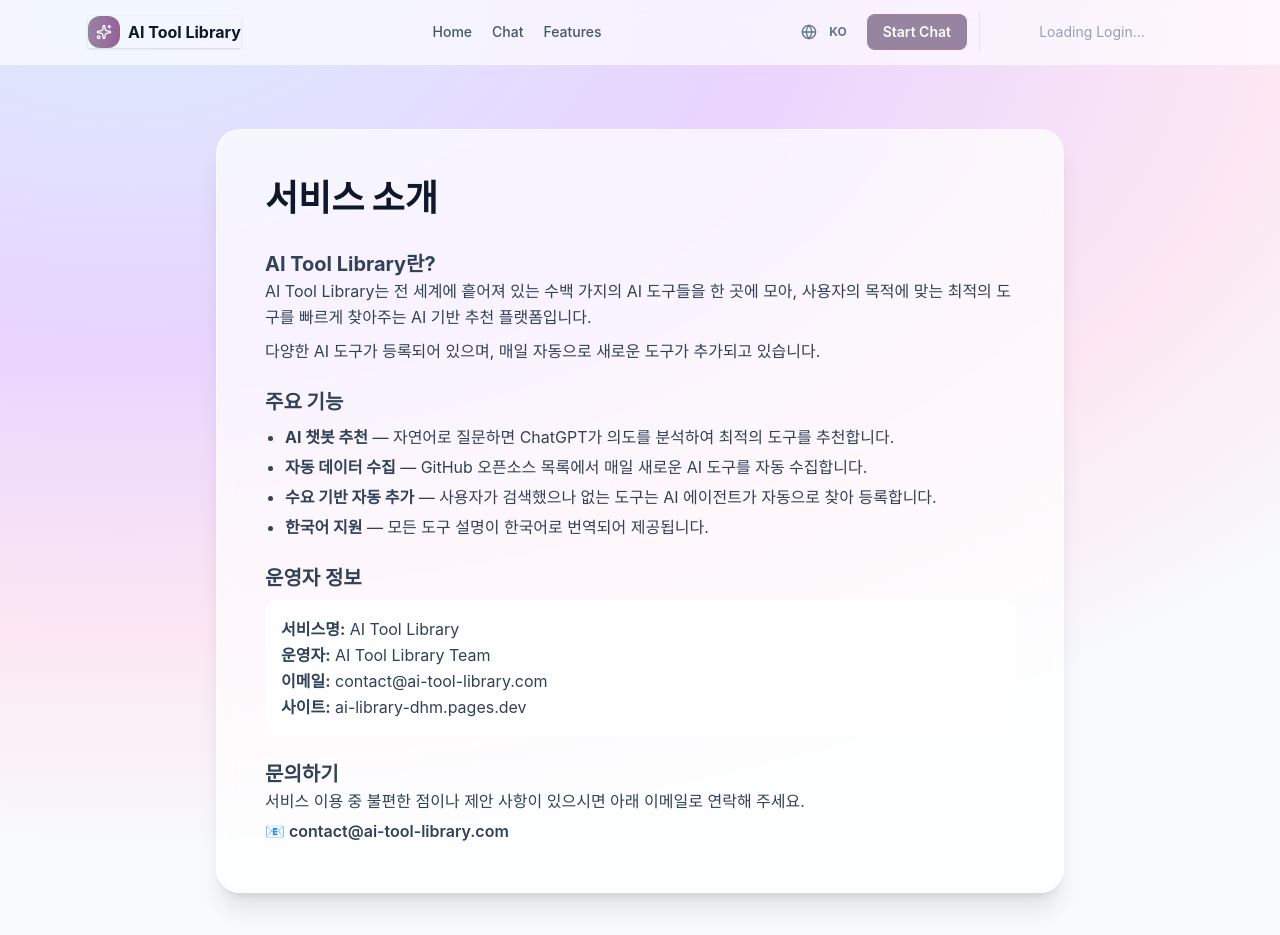
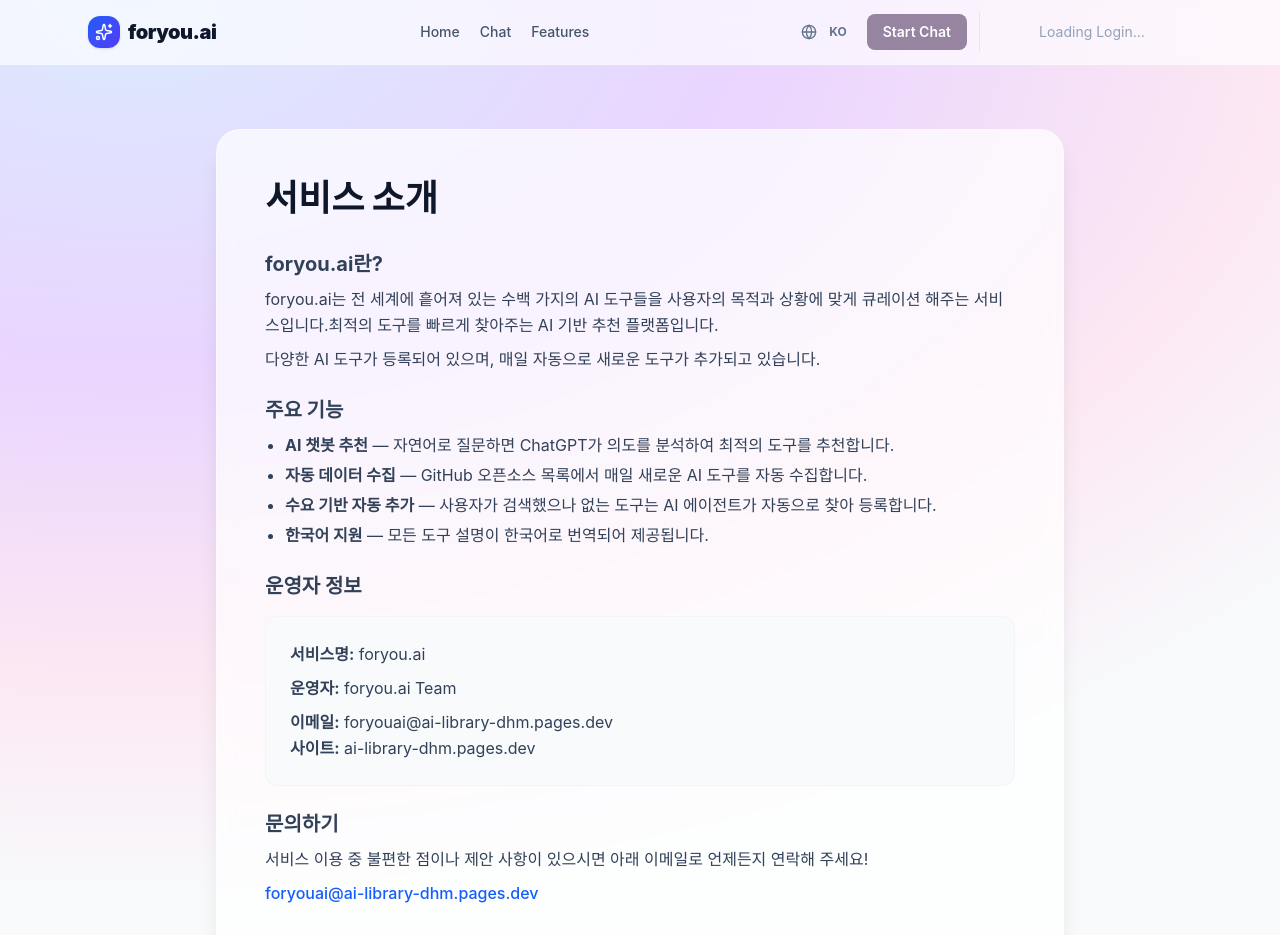
Before and after one commit to welcomegimchigang/AI_library, a React (Vite) app: page /about in a window 1280 px wide. Shown: the top 935 px of the page. Built offline with nearby package versions, Linux system fonts and the light colour scheme; no server answers.

Commit message:
feat: rebrand to foryou.ai and refine chatbot intent classification

```diff
--- a/index.html
+++ b/index.html
@@ -4,10 +4,10 @@
 <head>
   <meta charset="UTF-8" />
   <meta name="viewport" content="width=device-width, initial-scale=1.0" />
-  <title>AI Tool Library - 맞춤형 AI 도구 탐색기</title>
+  <title>foryou.ai - 맞춤형 AI 도구 탐색기</title>
   <meta name="description" content="나에게 딱 맞는 AI 도구를 찾아보세요. 목적에 맞는 카테고리와 구체적인 필터링으로 빠르게 추천합니다." />
   <!-- Open Graph Meta Tags -->
-  <meta property="og:title" content="AI Tool Library" />
+  <meta property="og:title" content="foryou.ai" />
   <meta property="og:description" content="목적과 상황에 딱 맞는 AI 도구를 한곳에서 빠르게 찾아보세요!" />
   <meta property="og:image" content="https://www.damoa.ai/default-0.png" />
   <meta property="og:url" content="https://your-domain.com" />
--- a/src/components/footer.tsx
+++ b/src/components/footer.tsx
@@ -11,9 +11,9 @@
   return (
     <footer className="border-t border-white/20 bg-white/60 py-10 backdrop-blur">
       <div className="mx-auto flex w-full max-w-6xl flex-col gap-4 px-4 text-sm text-slate-600 md:flex-row md:items-center md:justify-between md:px-6">
-        <p>
-          © {new Date().getFullYear()} AI Tool Library. All rights reserved.
-        </p>
+        <div className="text-sm text-slate-400">
+          © {new Date().getFullYear()} foryou.ai. All rights reserved.
+        </div>
         <div className="flex items-center gap-4">
           {links.map((link) => (
             <Link
--- a/src/components/header.tsx
+++ b/src/components/header.tsx
@@ -35,15 +35,12 @@
   return (
     <header className="sticky top-0 z-30 border-b border-white/20 bg-white/65 backdrop-blur-xl">
       <div className="mx-auto flex h-16 w-full max-w-6xl items-center justify-between px-4 md:px-6">
-        <Link
-          to="/"
-          className="flex items-center gap-2 text-slate-900 shadow-sm"
-        >
-          <span className="rounded-xl bg-gradient-to-r from-[color:var(--primary)] to-[color:var(--accent)] p-2 text-white">
-            <Sparkles size={16} />
-          </span>
-          <span className="text-sm font-bold md:text-base">
-            AI Tool Library
+        <Link to="/" className="flex items-center gap-2">
+          <div className="flex h-8 w-8 items-center justify-center rounded-xl bg-gradient-to-br from-blue-600 to-indigo-600 text-white shadow-sm">
+            <Sparkles size={18} />
+          </div>
+          <span className="text-xl font-black tracking-tight text-slate-900 leading-none">
+            foryou.ai
           </span>
         </Link>
 
--- a/src/locales/en/translation.json
+++ b/src/locales/en/translation.json
@@ -8,9 +8,9 @@
     "logout": "Logout"
   },
   "home": {
-    "heroBadge": "AI Tool Library",
+    "heroBadge": "foryou.ai",
     "heroTitle1": "Discover the precise AI tools",
-    "heroTitle2": "you need, instantly.",
+    "heroTitle2": "tailored for your tasks",
     "heroDesc": "A conversational curation platform that connects you with the perfect AI tools for your objectives in a single prompt.",
     "ctaStart": "Start Now",
     "ctaExplore": "Explore Tools"
@@ -29,6 +29,6 @@
     "privacy": "Privacy Policy",
     "contact": "Contact",
     "email": "Email Update",
-    "allRightsReserved": "© 2024 AI Tool Library. All rights reserved."
+    "allRightsReserved": "© 2024 foryou.ai. All rights reserved."
   }
 }
--- a/src/locales/ko/translation.json
+++ b/src/locales/ko/translation.json
@@ -8,10 +8,10 @@
     "logout": "로그아웃"
   },
   "home": {
-    "heroBadge": "AI Tool Library",
-    "heroTitle1": "필요한 AI 도구를",
-    "heroTitle2": "가장 빠르게 추천받으세요",
-    "heroDesc": "질문 한 번이면 목적에 맞는 AI 도구를 추천하고, 바로 실행까지 연결해주는 채팅형 탐색 경험입니다.",
+    "heroBadge": "foryou.ai",
+    "heroTitle1": "내 작업에 딱 맞는",
+    "heroTitle2": "AI 툴을 찾아보세요",
+    "heroDesc": "대화 한 번으로 당신의 목적에 가장 부합하는 AI 도구를 찾아 연결해주는 대화형 큐레이션 플랫폼입니다.",
     "ctaStart": "지금 시작하기",
     "ctaExplore": "도구 탐색하기"
   },
@@ -29,6 +29,6 @@
     "privacy": "개인정보처리방침",
     "contact": "문의사항",
     "email": "이메일 알림",
-    "allRightsReserved": "© 2024 AI Tool Library. All rights reserved."
+    "allRightsReserved": "© 2024 foryou.ai. All rights reserved."
   }
 }
--- a/src/pages/about-page.tsx
+++ b/src/pages/about-page.tsx
@@ -11,10 +11,10 @@
 
           <div className="mt-8 space-y-6 text-slate-700 leading-relaxed">
             <section>
-              <h2 className="text-xl font-bold">AI Tool Library란?</h2>
-              <p>
-                AI Tool Library는 전 세계에 흩어져 있는 수백 가지의 AI 도구들을
-                한 곳에 모아, 사용자의 목적에 맞는 최적의 도구를 빠르게 찾아주는
+              <h2 className="text-xl font-bold">foryou.ai란?</h2>
+              <p className="mt-2 text-slate-700 leading-relaxed">
+                foryou.ai는 전 세계에 흩어져 있는 수백 가지의 AI 도구들을
+                사용자의 목적과 상황에 맞게 큐레이션 해주는 서비스입니다.최적의 도구를 빠르게 찾아주는
                 AI 기반 추천 플랫폼입니다.
               </p>
               <p className="mt-2">
@@ -47,16 +47,18 @@
 
             <section>
               <h2 className="text-xl font-bold">운영자 정보</h2>
-              <div className="mt-2 rounded-xl bg-white/80 p-4">
-                <p>
-                  <strong>서비스명:</strong> AI Tool Library
-                </p>
-                <p>
-                  <strong>운영자:</strong> AI Tool Library Team
-                </p>
-                <p>
-                  <strong>이메일:</strong> contact@ai-tool-library.com
-                </p>
+              <div className="mt-4 rounded-xl bg-slate-50 p-6 border border-slate-100">
+                <ul className="space-y-2">
+                  <li>
+                    <strong>서비스명:</strong> foryou.ai
+                  </li>
+                  <li>
+                    <strong>운영자:</strong> foryou.ai Team
+                  </li>
+                  <li>
+                    <strong>이메일:</strong> foryouai@ai-library-dhm.pages.dev
+                  </li>
+                </ul>
                 <p>
                   <strong>사이트:</strong> ai-library-dhm.pages.dev
                 </p>
@@ -65,12 +67,16 @@
 
             <section>
               <h2 className="text-xl font-bold">문의하기</h2>
-              <p>
+              <p className="mt-2 text-slate-700 leading-relaxed">
                 서비스 이용 중 불편한 점이나 제안 사항이 있으시면 아래 이메일로
-                연락해 주세요.
-              </p>
-              <p className="mt-1 font-semibold">
-                📧 contact@ai-tool-library.com
+                언제든지 연락해 주세요!
+                <br />
+                <a
+                  href="mailto:foryouai@ai-library-dhm.pages.dev"
+                  className="mt-2 inline-block font-medium text-blue-600 hover:underline"
+                >
+                  foryouai@ai-library-dhm.pages.dev
+                </a>
               </p>
             </section>
           </div>
--- a/src/pages/admin-page.tsx
+++ b/src/pages/admin-page.tsx
@@ -46,7 +46,7 @@
       <div className="flex flex-col items-center justify-center min-h-[60vh] px-4">
         <Database className="w-12 h-12 text-blue-500 mb-4" />
         <h1 className="text-2xl font-bold mb-6 text-gray-800 dark:text-gray-100">
-          AI Library 관리자
+          foryou.ai 관리자
         </h1>
         <form
           onSubmit={handleLogin}
--- a/src/pages/home-page.tsx
+++ b/src/pages/home-page.tsx
@@ -110,11 +110,11 @@
           id="features"
           className="mx-auto w-full max-w-6xl px-4 pb-16 md:px-6"
         >
-          <div className="text-center mb-10">
-            <h2 className="text-2xl font-bold md:text-3xl">
-              왜 AI Tool Library인가요?
+          <div className="text-center">
+            <h2 className="text-3xl font-black tracking-tight text-slate-900 md:text-4xl">
+              왜 foryou.ai인가요?
             </h2>
-            <p className="mt-2 text-slate-500">
+            <p className="mx-auto mt-4 max-w-2xl text-lg text-slate-600">
               다른 AI 도구 사이트와 차별화되는 핵심 기능
             </p>
           </div>
--- a/src/pages/privacy-page.tsx
+++ b/src/pages/privacy-page.tsx
@@ -14,11 +14,12 @@
 
           <div className="mt-8 space-y-6 text-slate-700 leading-relaxed">
             <section>
-              <h2 className="text-xl font-bold">1. 수집하는 개인정보 항목</h2>
-              <p>
-                AI Tool Library(이하 "서비스")는 서비스 이용 과정에서 다음과
-                같은 정보를 자동으로 수집할 수 있습니다.
-              </p>
+              <div className="prose prose-slate max-w-none text-slate-600">
+                <p>
+                  foryou.ai(이하 "서비스")는 서비스 이용 과정에서 다음과 같은 최소한의 개인정보를 수집합니다.
+                </p>
+                <h3 className="text-lg font-bold text-slate-800 mt-6 mb-2">1. 수집하는 개인정보 항목</h3>
+              </div>
               <ul className="ml-5 mt-2 list-disc space-y-1">
                 <li>Google 로그인 시: 이름, 이메일 주소, 프로필 사진</li>
                 <li>서비스 이용 기록: 검색 키워드, 페이지 방문 기록, 쿠키</li>
@@ -72,11 +73,9 @@
             </section>
 
             <section>
-              <h2 className="text-xl font-bold">6. 문의처</h2>
+              <h3 className="text-lg font-bold text-slate-800 mt-6 mb-2">6. 문의처</h3>
               <p>개인정보 관련 문의는 아래 이메일로 연락해 주시기 바랍니다.</p>
-              <p className="mt-1 font-semibold">
-                📧 contact@ai-tool-library.com
-              </p>
+              <p className="font-medium text-slate-800">foryouai@ai-library-dhm.pages.dev</p>
             </section>
           </div>
         </div>
--- a/src/pages/terms-page.tsx
+++ b/src/pages/terms-page.tsx
@@ -14,12 +14,12 @@
 
           <div className="mt-8 space-y-6 text-slate-700 leading-relaxed">
             <section>
-              <h2 className="text-xl font-bold">제1조 (목적)</h2>
-              <p>
-                본 약관은 AI Tool Library(이하 "서비스")가 제공하는 AI 도구 추천
-                및 정보 제공 서비스의 이용 조건 및 절차에 관한 사항을 규정함을
-                목적으로 합니다.
-              </p>
+              <div className="prose prose-slate max-w-none text-slate-600">
+                <p>
+                  본 약관은 foryou.ai(이하 "서비스")가 제공하는 AI 도구 추천 및 탐색 서비스의 이용 조건 및 절차에 관한 사항을 규정합니다.
+                </p>
+                <h3 className="text-lg font-bold text-slate-800 mt-6 mb-2">1. 서비스의 제공 및 변경</h3>
+              </div>
             </section>
 
             <section>
```
Also changed, not shown: 1 other file (tests, documents, lock files or other folders). Lines whose indentation alone changed are shown as unchanged.
